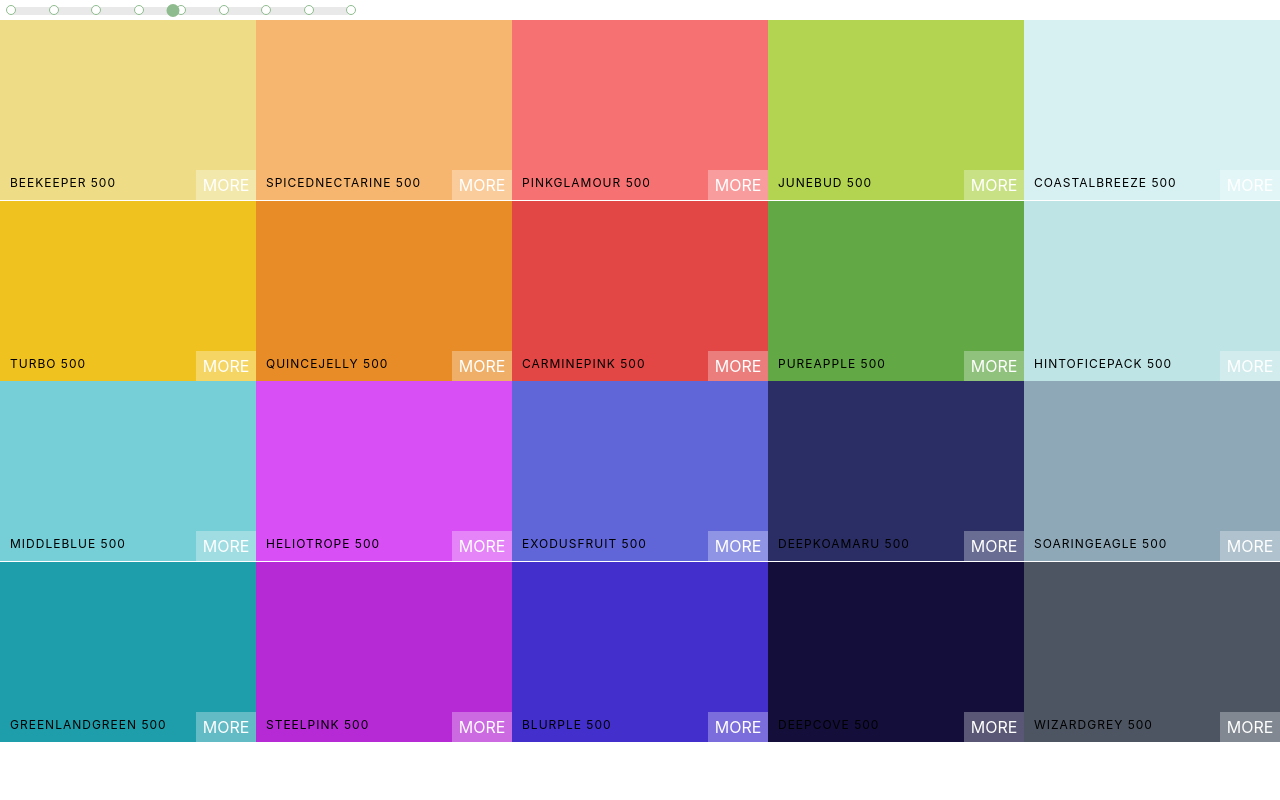
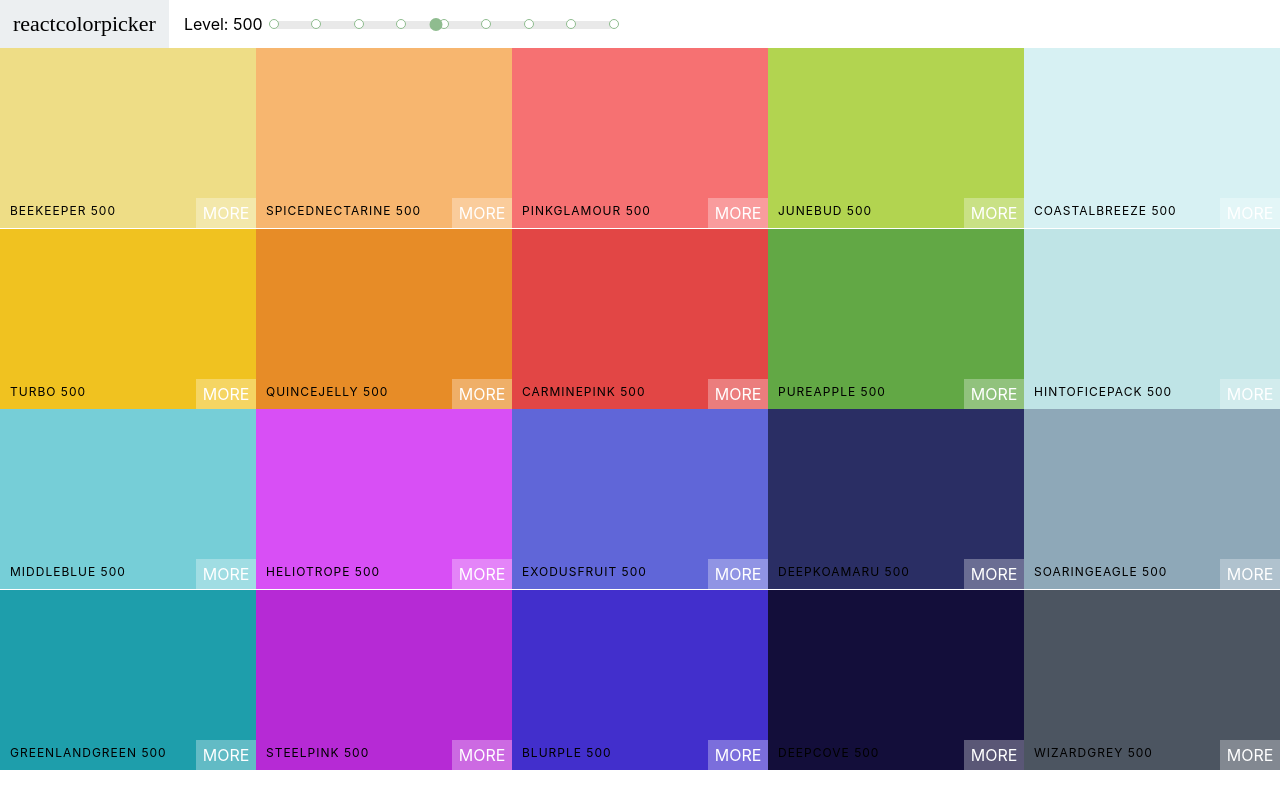
Before and after one commit to LagiewkaMarta/ColourPalette-App, a React (Create React App) app: page / in a window 1280 px wide. Built offline with nearby package versions, Linux system fonts and the light colour scheme.

Commit message:
Add Navbar

```diff
--- /dev/null
+++ b/src/Components/Navbar.js
@@ -0,0 +1,31 @@
+import React, { Component } from 'react';
+import Slider from "rc-slider";
+import "rc-slider/assets/index.css";
+import "../css/Navbar.css";
+
+export default class Navbar extends Component {
+    render() {
+        const {value, handleSliderChange} = this.props;
+        return (
+            <header className="Navbar">
+                <div className="logo">
+                    <a href="#">reactcolorpicker</a>
+                </div>
+                <div className="slider-container">
+                    <span>Level: {value}</span>
+                <div className="slider">
+          {" "}
+          <Slider
+            dots
+            defaultValue={value}
+            min={100}
+            max={900}
+            step={100}
+            onChange={handleSliderChange}
+          />
+        </div>
+        </div>
+            </header>
+        )
+    }
+}
--- a/src/Components/Palette.js
+++ b/src/Components/Palette.js
@@ -1,8 +1,8 @@
 import React, { Component } from "react";
 import ColorBox from "./ColorBox";
-import "rc-slider/assets/index.css";
+import Navbar from "./Navbar";
 import "../css/Palette.css";
-import Slider from "rc-slider";
+
 
 
 export default class Palette extends Component {
@@ -27,17 +27,7 @@
     return (
       <div className="Palette">
         {/* Navbar goes here */}
-        <div className="slider">
-          {" "}
-          <Slider
-            dots
-            defaultValue={value}
-            min={100}
-            max={900}
-            step={100}
-            onChange={this.handleSliderChange}
-          />
-        </div>
+<Navbar value={value} handleSliderChange={this.handleSliderChange}/>
 
         <div className="Palette-colors">
           {/* color boxes go here */}
--- /dev/null
+++ b/src/css/Navbar.css
@@ -0,0 +1,60 @@
+.Navbar {
+    display: flex;
+    align-items: center;
+    justify-content: flex-start;
+    height: 6vh;
+}
+
+.logo {
+margin-right: 15px;
+padding: 0 13px;
+font-size: 22px;
+background-color: #eceff1;
+font-family: Roboto sans-serif;
+height: 100%;
+display: flex;
+align-items: center;
+}
+.logo a {
+    text-decoration: none;
+    color: #000;
+}
+.slider {
+    width: 340px;
+    margin: 0 10px;
+    display: inline-block;
+  }
+
+  .rc-slider-rail {
+    height: 8px;
+  }
+  .rc-slider-track {
+    background-color: transparent;
+  }
+
+  .rc-slider-handle,
+  .rc-slider-handle:active,
+  .rc-slider-handle:focus,
+  .rc-slider-handle:hover {
+    background-color: darkseagreen;
+    border: 2px solid darkseagreen;
+    outline: none;
+    box-shadow: none;
+    width: 13px;
+    height: 13px;
+    margin-left: -7px;
+    margin-top: -3px;
+  }
+
+  .rc-slider-dot,
+  .rc-slider-dot:active,
+  .rc-slider-dot:focus,
+  .rc-slider-dot:hover {
+    bottom: -4px;
+    width: 10px;
+    height: 10px;
+    background-color: #fff;
+    border: 1px solid darkseagreen;
+    outline: none;
+    box-shadow: none;
+  }
--- a/src/css/Palette.css
+++ b/src/css/Palette.css
@@ -5,42 +5,3 @@
 .Palette-colors {
   height: 90%;
 }
-.slider {
-  width: 340px;
-  margin: 0 10px;
-  display: inline-block;
-}
-
-.rc-slider-rail {
-  height: 8px;
-}
-.rc-slider-track {
-  background-color: transparent;
-}
-
-.rc-slider-handle,
-.rc-slider-handle:active,
-.rc-slider-handle:focus,
-.rc-slider-handle:hover {
-  background-color: darkseagreen;
-  border: 2px solid darkseagreen;
-  outline: none;
-  box-shadow: none;
-  width: 13px;
-  height: 13px;
-  margin-left: -7px;
-  margin-top: -3px;
-}
-
-.rc-slider-dot,
-.rc-slider-dot:active,
-.rc-slider-dot:focus,
-.rc-slider-dot:hover {
-  bottom: -4px;
-  width: 10px;
-  height: 10px;
-  background-color: #fff;
-  border: 1px solid darkseagreen;
-  outline: none;
-  box-shadow: none;
-}
```
